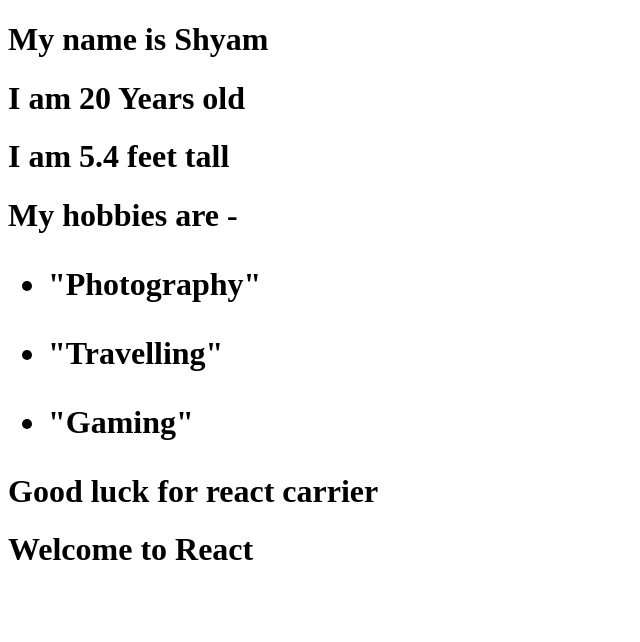
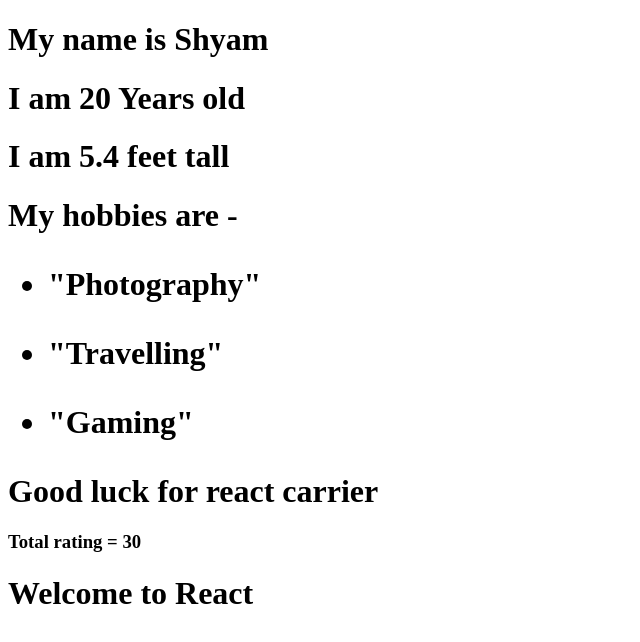
Before and after one commit to PrasastiBaitharu/practice_series, a React (Vite) app in the folder React/21 12/First_app/: page / in a window 1280 px wide. Shown: the top 642 px of the page, without its empty margins (0-640 px from the left). Built offline with nearby package versions, Linux system fonts and the light colour scheme.

Commit message:
Accessing formula in components

```diff
--- a/React/21 12/First_app/src/components/Hello.jsx
+++ b/React/21 12/First_app/src/components/Hello.jsx
@@ -1,4 +1,4 @@
-//Creating and accessing function in components
+//accessing formula in components
 let name  = "Shyam";
 let age = 20;
 let height = 5.4;
@@ -21,6 +21,7 @@ function Hello(){
           )
         })}</h1>
         {mssg()}
+        <h3>Total rating = {10+20}</h3>
       </>
     )
   }
```
